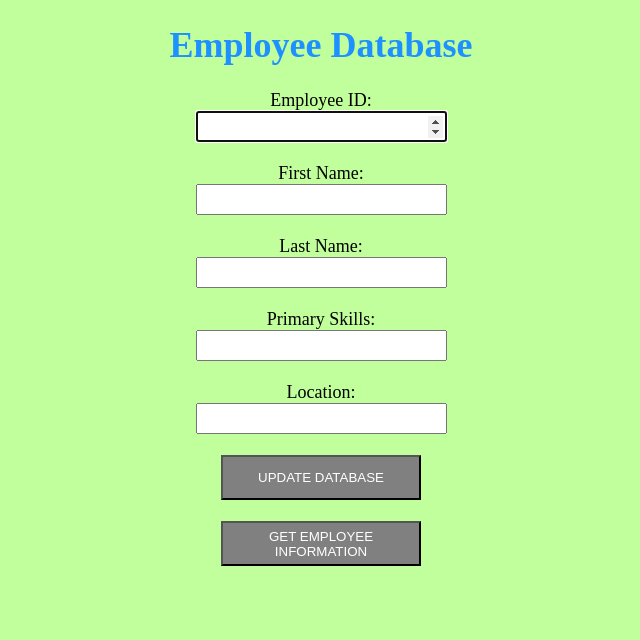
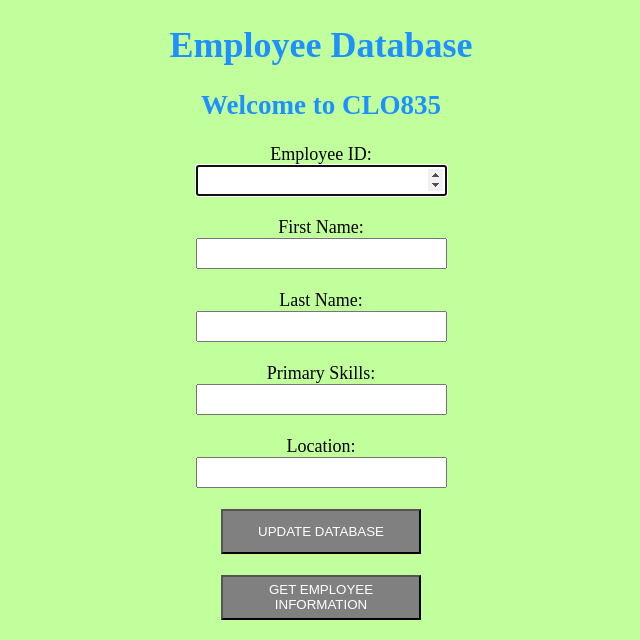
Before and after one commit to Gaurav-17/winter2024-assignment1-clo835, a Flask app: page / in a window 1280 px wide. Shown: the top 640 px of the page, without its empty margins (319-959 px from the left). Run offline with Flask 3, Linux system fonts and the light colour scheme.

Commit message:
Update addemp.html

```diff
--- a/app/templates/addemp.html
+++ b/app/templates/addemp.html
@@ -7,6 +7,7 @@
 	<font color="black" size="4" style="font-family: avenir">
 
 		<h1 style="color: DodgerBlue">Employee Database</h1>
+		<h2 style="color: DodgerBlue">Welcome to CLO835</h1>
 		<body style="background: {{ color }};" >
 
 			<form action="/addemp" autocomplete="on" method = "POST" enctype="multipart/form-data">
```
